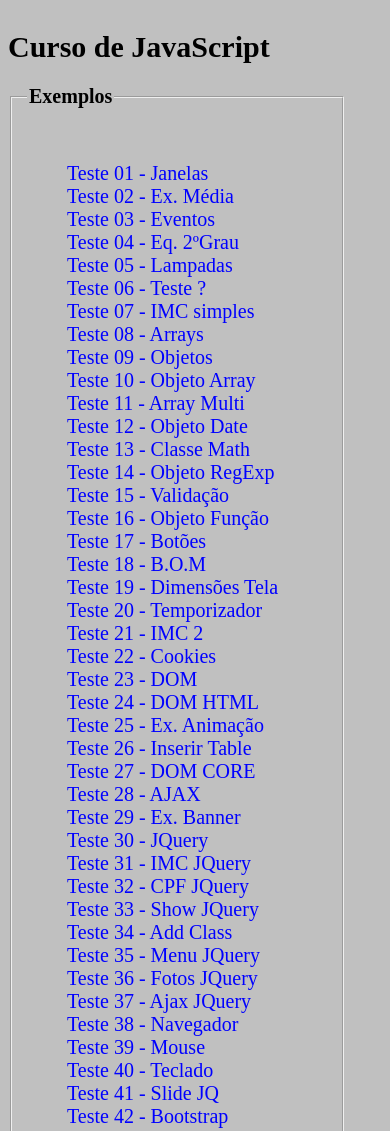
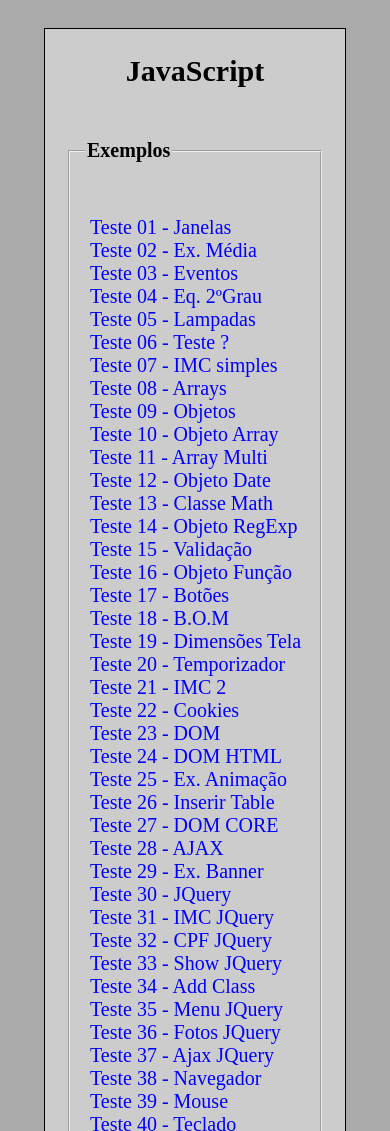
Before and after one commit to evertonmessias/testes_JS, a plain HTML site: page public_html/index.html in a window 390 px wide. Shown: the top 1131 px of the page. Drawn offline with Linux system fonts and the light colour scheme.

Commit message:
25-02-2018_00:06:00

```diff
--- a/nbproject/private/private.xml
+++ b/nbproject/private/private.xml
@@ -1,4 +1,7 @@
 <?xml version="1.0" encoding="UTF-8"?>
 <project-private xmlns="http://www.netbeans.org/ns/project-private/1">
     <editor-bookmarks xmlns="http://www.netbeans.org/ns/editor-bookmarks/2" lastBookmarkId="0"/>
+    <open-files xmlns="http://www.netbeans.org/ns/projectui-open-files/2">
+        <group/>
+    </open-files>
 </project-private>
--- a/public_html/index.html
+++ b/public_html/index.html
@@ -6,18 +6,20 @@
 <title>Aulas JavaScript</title>
 
 <style type="text/css">
-body {background-color: silver;}
-#site{margin: 30px 0 0 30px;}
-fieldset{margin-top: -30px; width: 250px;}
+body {background-color: #aaa;}
+#site{position: relative;display: block;top: 20px;
+background-color: #ccc;text-align: center;
+width: 300px;border: 1px solid black;margin: 0 auto;}
+span{font-size: 10px;font-weight: bold;}
+fieldset{text-align: left; margin-top: -30px; width: 220px; margin: 0 auto;margin-bottom: 25px;}
 ul{list-style: none;}
+li{text-align: left;margin-left: -35px}
 a{color: blue;text-decoration: none;}
 a:hover{color: red;}
 
 @media (max-width: 720px) {
 body{font-size: 20px;}
-#site{margin: 30px 0 0 0;}
 h1{margin-left:0px;}
-fieldset{width: 300px;}
 }
 </style>
 
@@ -27,7 +29,7 @@ fieldset{width: 300px;}
 <body>
 <div id="site">
 <header>
-<hgroup><h2>Curso de JavaScript</h2></hgroup>
+<hgroup><h2>JavaScript</h2></hgroup>
 <nav>
 <fieldset><legend><h4>Exemplos</h4></legend>
 
```
